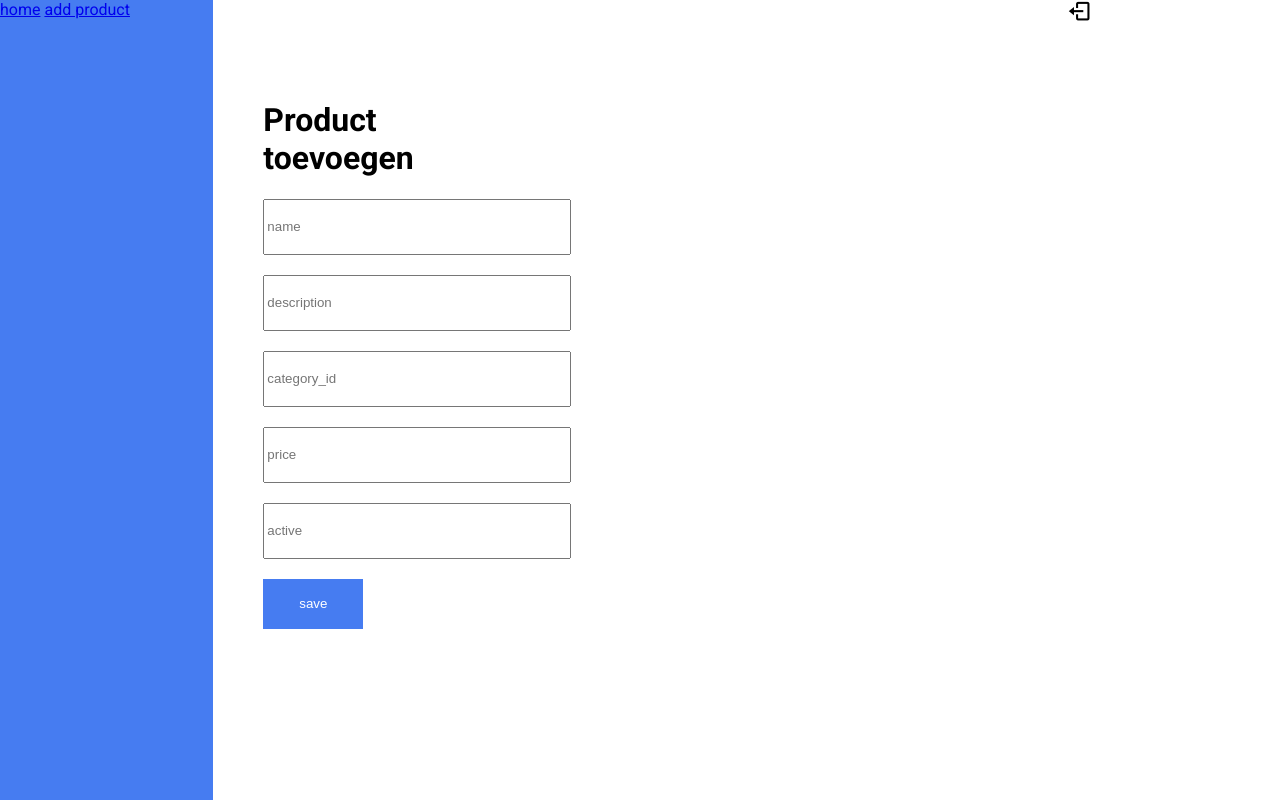
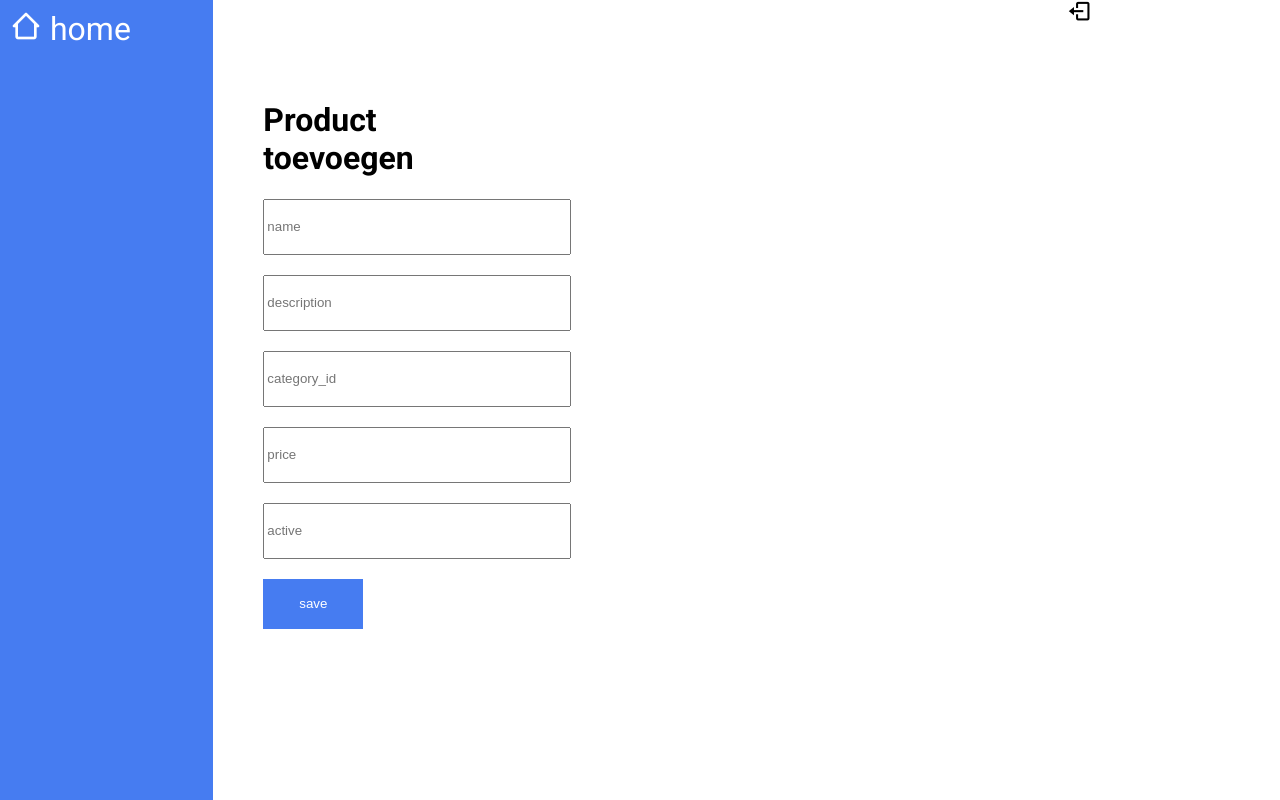
Before and after one commit to smschijf/game-webshop, a PHP site: page /php/add_product.php in a window 1280 px wide. Run offline with PHP 8.4, Linux system fonts and the light colour scheme.

Commit message:
navbar styling

```diff
--- a/assets/css/style.css
+++ b/assets/css/style.css
@@ -29,4 +29,12 @@
     background-color: #467CF1;
     color: white;
     grid-row: 1 / span 2;
+    display: grid;
 }
+
+nav a {
+  text-decoration: none;
+  color: white;
+  font-size: 2em;
+  margin: 10px;
+}
--- a/php/nav.php
+++ b/php/nav.php
@@ -1,4 +1,6 @@
 <nav>
-    <a href="product_list.php">home</a>
-    <a href="add_product.php">add product</a>
+    <a href="product_list.php">
+    <i class='bx bx-home-alt-2'></i>
+      home
+    </a>
 </nav>
```
